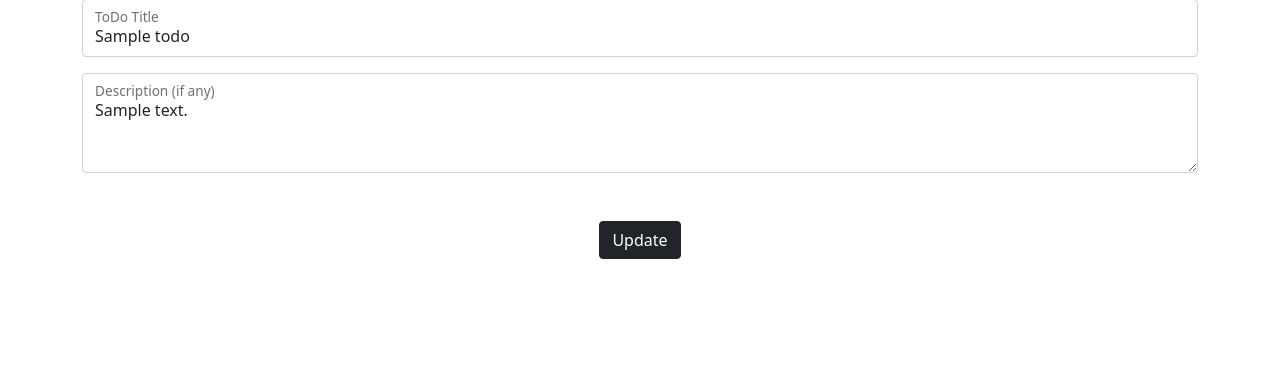
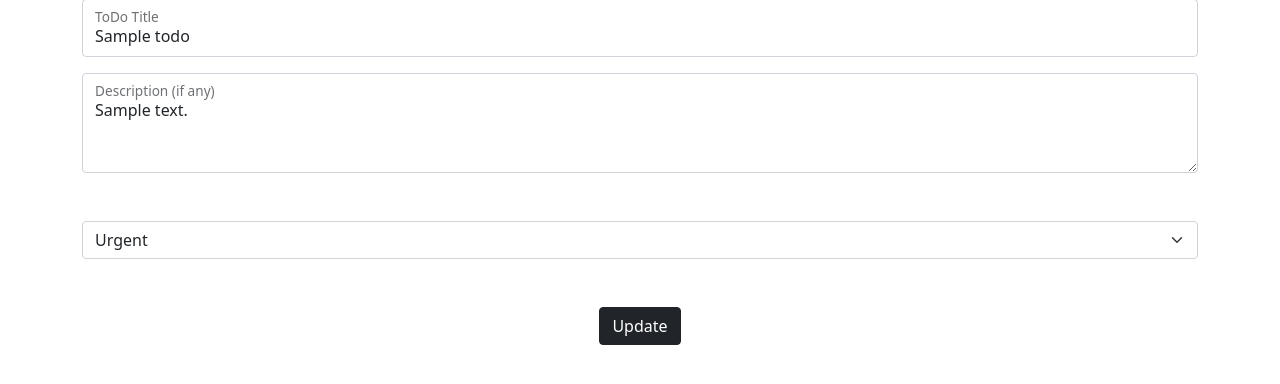
Before and after one commit to Nisarg-18/my-todo, a Django app: page /edit/1 in a window 1280 px wide. Shown: the part 196-580 px from the top of the page. Run offline with Django 4.2, Linux system fonts and the light colour scheme; tables that the repository leaves empty hold one stand-in row (values such as "Sample post"); some libraries are stand-ins or nearby versions.

Commit message:
added option to edit the priority

```diff
--- a/todo/templates/webpages/editTodo.html
+++ b/todo/templates/webpages/editTodo.html
@@ -37,6 +37,26 @@
             <label for="floatingTextarea2">Description (if any)</label>
           </div>
 
+          <div>
+            <select name="priority" class="form-select mb-5">
+              {% if todo.priority == "Urgent" %}
+              <option value="Urgent" selected>Urgent</option>
+              <option value="EOD">EOD</option>
+              <option value="No Deadline">No Deadline</option>
+              {% elif todo.priority == "EOD" %}
+
+              <option value="Urgent" >Urgent</option>
+              <option value="EOD" selected>EOD</option>
+              <option value="No Deadline">No Deadline</option>
+              {% else %}
+              <option value="Urgent" >Urgent</option>
+              <option value="EOD" >EOD</option>
+              <option value="No Deadline" selected>No Deadline</option>
+              {% endif %}
+
+            </select>
+          </div>
+
           <button type="submit" class="btn btn-dark addbtn rounded">Update</button>
         </form>
       </div>
--- a/todo/webpages/views.py
+++ b/todo/webpages/views.py
@@ -41,6 +41,7 @@ def edit(request,id):
     if request.method=="POST":
         todo.title=request.POST['title']
         todo.description=request.POST['desc']
+        todo.priority=request.POST['priority']
         todo.save()
         return redirect('home')
     return render(request, 'webpages/editTodo.html',data)
```
